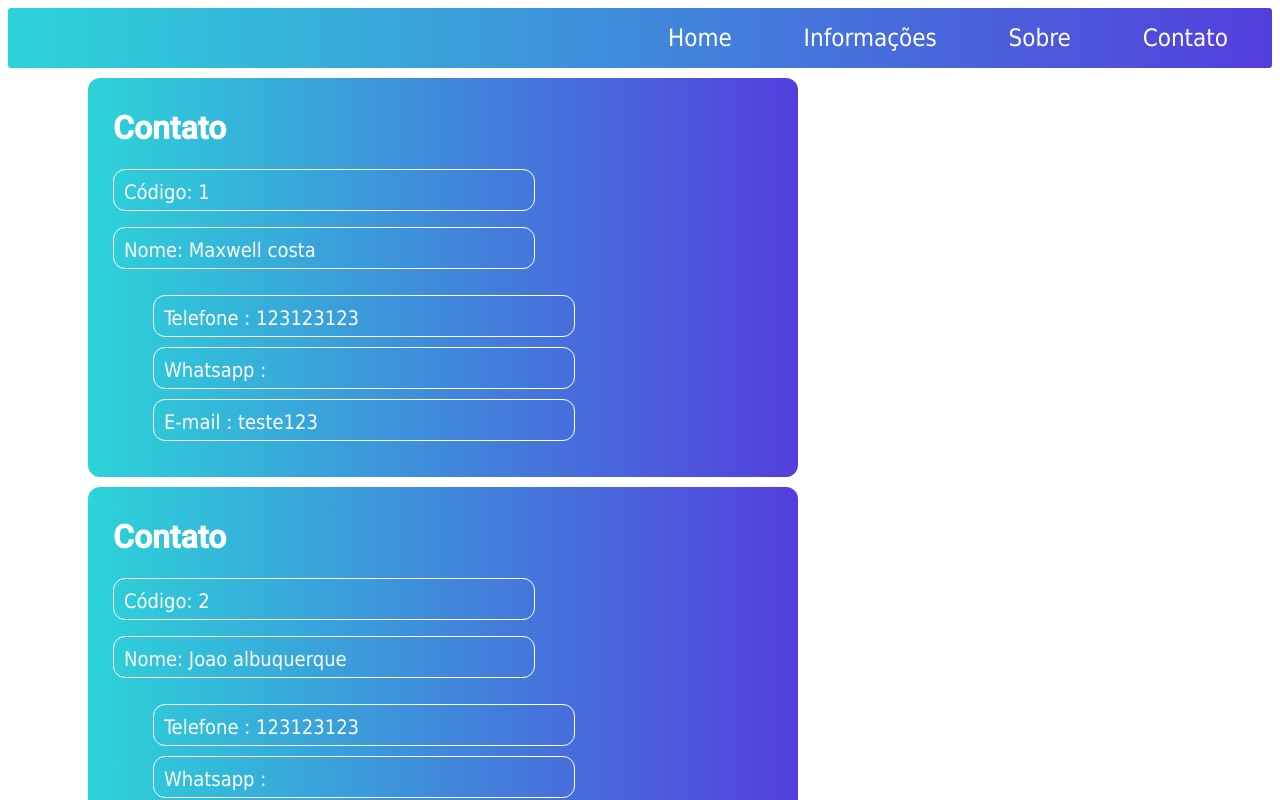
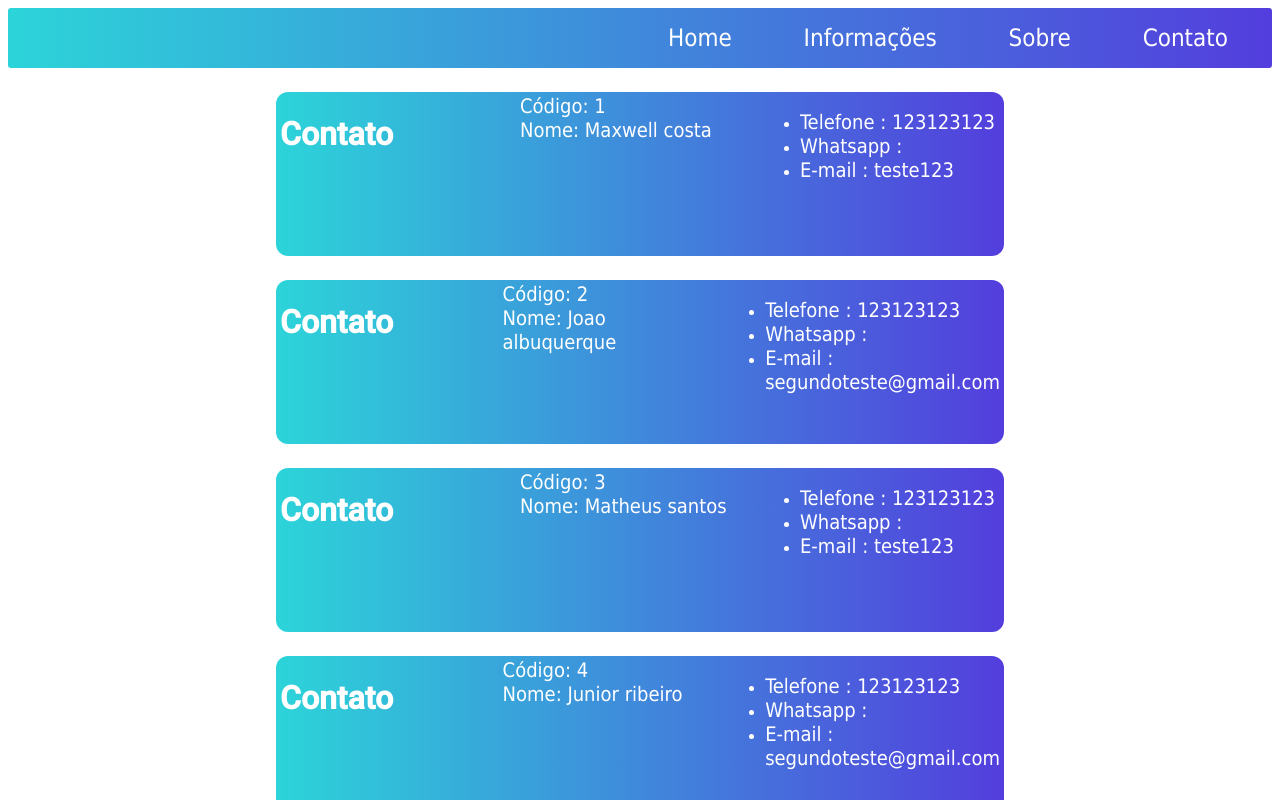
Before and after one commit to MaxwellJalves/escola, a React (Create React App) app in the folder front-end/: page /contato in a window 1280 px wide. Shown: the top 800 px of the page. Built offline with nearby package versions, Linux system fonts and the light colour scheme; a web font is replaced by a local one.

Commit message:
trocando css para utilização de grid layout

```diff
--- a/front-end/src/componets/card-contato/style.ts
+++ b/front-end/src/componets/card-contato/style.ts
@@ -1,6 +1,10 @@
 import styled from 'styled-components'
 import { Cor, Fonte } from '../../uteis/styleGlobal'
 
+const FonteParagrafo = `  font-size: 20px;
+font-weight: 500;
+font-style: normal;
+font-family: Tahoma;`
 export const Titulo = styled.h1`
   font-size: 39;
   font-family: ${Fonte.roboto500};
@@ -8,51 +12,28 @@ export const Titulo = styled.h1`
 `
 
 export const Container = styled.div`
-  width: 100%;
-  margin: auto;
-  max-width: 660px;
-  min-height: 300px;
+  margin: 24px auto;
+  height: 20vh;
+  width: 90vh;
+
+  border-radius: 12px;
+
+  padding: 2px 4px;
+
+  display: grid;
+  grid-template-columns: repeat(3, 1fr);
+  grid-row: repeat(3, 1fr);
+
+  color: ${Cor.branco};
+  @media (min-width: 80px) and (max-width: 760px) {
+    min-width: 200px;
+  }
+
   background: ${Cor.themegradiente};
-  margin: 10px 80px;
-  font-family: Tahoma;
-  flex-wrap: wrap;
-  padding: 10px 25px;
-  gap: 4px;
-  color: ${Cor.branco};
-  border-radius: 12px;
-  div {
-    margin-bottom: 10px;
-
-    height: 100px;
-    display: flex;
-    flex-direction: column;
-    justify-content: space-between;
-  }
-  span {
-    display: flex;
-    flex-direction: column;
-    align-items: flex-start;
-
-    li {
-      display: flex;
-      height: auto;
-      flex-direction: column;
-      margin-bottom: 10px;
-    }
-  }
 `
 
 export const TextoContato = styled.span`
   display: flex;
-
-  justify-content: space-around;
-  border: 1px solid white;
-  width: 400px;
-  height: 20px;
-  padding: 10px;
-  font-size: 20px;
-  font-weight: 500;
-  font-style: normal;
-  font-family: Tahoma;
-  border-radius: 12px;
+  justify-content: flex-start;
+  ${FonteParagrafo}
 `
--- a/front-end/src/componets/menu/style.ts
+++ b/front-end/src/componets/menu/style.ts
@@ -29,7 +29,6 @@ export const Container = styled.div`
 
   a:hover {
     background-color: rgba(5, 5, 5, 0.2);
-    padding: 10px;
     border-radius: 8px;
   }
 
```
